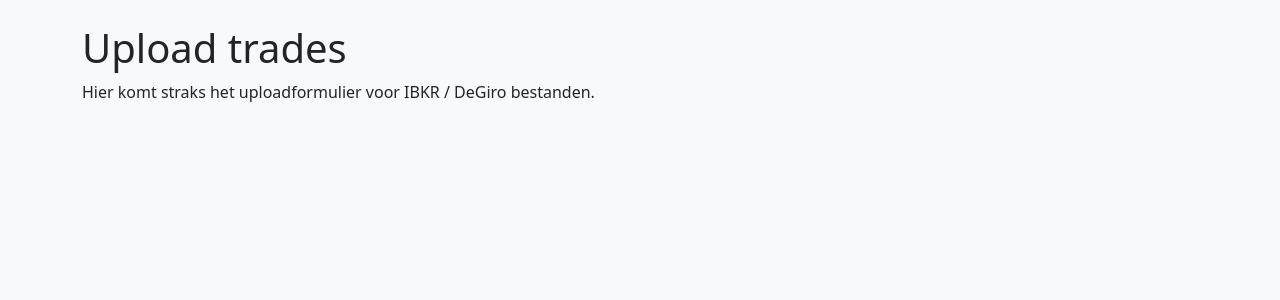
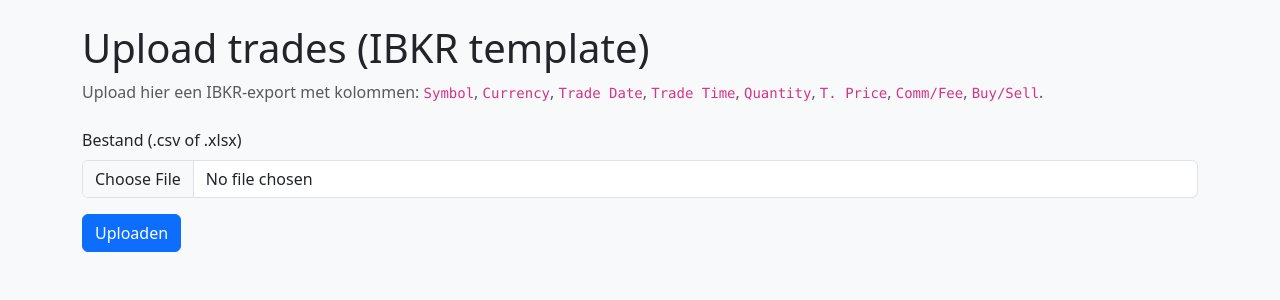
Before and after one commit to gijshagen/greenpad-dashboard, a Django app: page /trades/upload/ in a window 1280 px wide. Shown: the part 56-356 px from the top of the page. Run offline with Django 5.2, Linux system fonts and the light colour scheme.

Commit message:
Implement IBKR upload functionality

```diff
--- a/trades/templates/trades/upload.html
+++ b/trades/templates/trades/upload.html
@@ -1,6 +1,30 @@
 {% extends "trades/base.html" %}
 
 {% block content %}
-<h1>Upload trades</h1>
-<p>Hier komt straks het uploadformulier voor IBKR / DeGiro bestanden.</p>
+<h1>Upload trades (IBKR template)</h1>
+
+<p class="text-muted">
+    Upload hier een IBKR-export met kolommen:
+    <code>Symbol</code>, <code>Currency</code>, <code>Trade Date</code>,
+    <code>Trade Time</code>, <code>Quantity</code>, <code>T. Price</code>,
+    <code>Comm/Fee</code>, <code>Buy/Sell</code>.
+</p>
+
+{% if messages %}
+  {% for message in messages %}
+    <div class="alert alert-{{ message.tags }} mt-3">
+      {{ message }}
+    </div>
+  {% endfor %}
+{% endif %}
+
+<form method="post" enctype="multipart/form-data" class="mt-4">
+    {% csrf_token %}
+    <div class="mb-3">
+        <label class="form-label">Bestand (.csv of .xlsx)</label>
+        <input type="file" name="file" class="form-control" accept=".csv,.xlsx" required>
+    </div>
+    <button type="submit" class="btn btn-primary">Uploaden</button>
+</form>
+
 {% endblock %}
--- a/trades/views.py
+++ b/trades/views.py
@@ -1,16 +1,133 @@
-from django.shortcuts import render
+from datetime import datetime
+
+import pandas as pd
+from django.contrib import messages
+from django.shortcuts import render, redirect
+
+from .models import Trade
+
 
 def upload_trades(request):
     """
-    View voor de uploadpagina.
-    Straks komt hier de logica voor het uploaden en inlezen van IBKR/DeGiro bestanden.
+    Uploadpagina voor IBKR / generieke trade-bestanden.
+
+    Verwacht IBKR-achtige kolommen:
+
+    - Symbol
+    - Asset Category
+    - Description
+    - Currency
+    - Trade Date      (YYYY-MM-DD)
+    - Trade Time      (HH:MM:SS)
+    - Quantity
+    - T. Price
+    - Comm/Fee
+    - Buy/Sell        (BUY/SELL)
     """
+    if request.method == "POST" and request.FILES.get("file"):
+        upload = request.FILES["file"]
+        filename = upload.name.lower()
+
+        try:
+            # 1) Lees bestand in met pandas
+            if filename.endswith(".xlsx"):
+                df = pd.read_excel(upload)
+            elif filename.endswith(".csv"):
+                # delimiter aanpassen als jouw export ; gebruikt
+                df = pd.read_csv(upload)
+            else:
+                messages.error(request, "Alleen .csv en .xlsx bestanden worden ondersteund.")
+                return redirect("trades:upload_trades")
+
+            # 2) Verwachte kolommen controleren
+            required_columns = [
+                "Symbol",
+                "Currency",
+                "Trade Date",
+                "Trade Time",
+                "Quantity",
+                "T. Price",
+                "Comm/Fee",
+                "Buy/Sell",
+            ]
+
+            missing = [col for col in required_columns if col not in df.columns]
+            if missing:
+                messages.error(
+                    request,
+                    f"Ontbrekende kolommen in upload: {', '.join(missing)}. "
+                    f"Zorg dat je IBKR-export deze kolommen bevat."
+                )
+                return redirect("trades:upload_trades")
+
+            trades_to_create = []
+
+            for _, row in df.iterrows():
+                # 3) Datum + tijd samenvoegen
+                trade_date = row["Trade Date"]
+                trade_time = row["Trade Time"]
+
+                # trade_date/time kunnen als string of datetime binnenkomen → normaliseren
+                if isinstance(trade_date, str):
+                    date_str = trade_date
+                else:
+                    # pandas Timestamp → string YYYY-MM-DD
+                    date_str = trade_date.strftime("%Y-%m-%d")
+
+                if isinstance(trade_time, str):
+                    time_str = trade_time
+                else:
+                    time_str = trade_time.strftime("%H:%M:%S")
+
+                dt_str = f"{date_str} {time_str}"
+                trade_datetime = datetime.strptime(dt_str, "%Y-%m-%d %H:%M:%S")
+
+                # 4) Side normaliseren (BUY/SELL)
+                side = str(row["Buy/Sell"]).strip().upper()
+
+                # 5) Quantity, price, fee normaliseren
+                quantity = row["Quantity"]
+                price = row["T. Price"]
+                fee = row["Comm/Fee"]
+
+                # Soms geeft IBKR fee als negatief → we slaan absolute waarde op
+                try:
+                    fee = float(fee)
+                    fee = abs(fee)
+                except Exception:
+                    fee = 0
+
+                trades_to_create.append(
+                    Trade(
+                        broker="IBKR",  # default broker
+                        symbol=str(row["Symbol"]).strip(),
+                        isin=None,  # nog niet uit IBKR gelezen
+                        trade_datetime=trade_datetime,
+                        side=side,
+                        quantity=quantity,
+                        price=price,
+                        fee=fee,
+                        currency=str(row["Currency"]).strip(),
+                    )
+                )
+
+            # 6) Opslaan in de database
+            Trade.objects.bulk_create(trades_to_create)
+
+            messages.success(request, f"{len(trades_to_create)} trades geïmporteerd.")
+            return redirect("trades:upload_trades")
+
+        except Exception as e:
+            # In een echte app zou je dit loggen
+            messages.error(request, f"Er ging iets mis bij het verwerken van het bestand: {e}")
+            return redirect("trades:upload_trades")
+
+    # GET-request: gewoon de pagina tonen
     return render(request, "trades/upload.html")
 
 
 def dashboard(request):
     """
-    View voor het dashboard.
-    Straks halen we hier Trade-data op en maken we grafieken.
+    Simpele placeholder; in de volgende stap maken we hier de eerste grafiek.
     """
     return render(request, "trades/dashboard.html")
```
Also changed, not shown: greenpad_dashboard/settings.py (+9 -0 lines).
